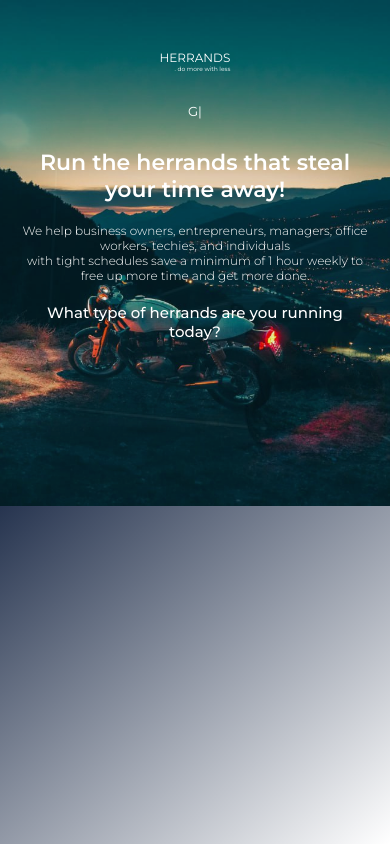
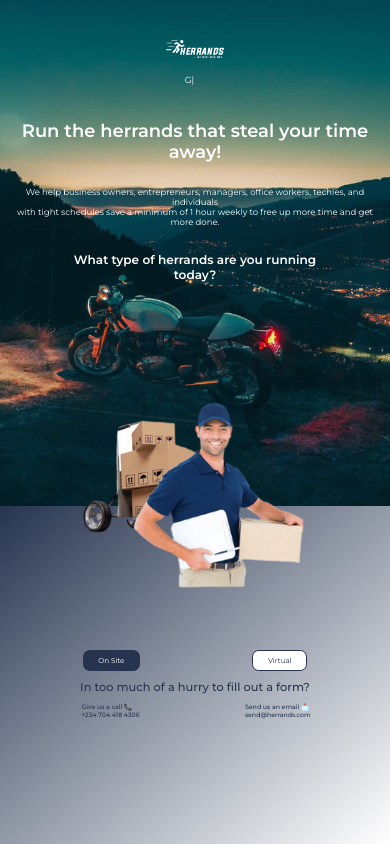
Before and after one commit to jummie-jk/Herrands-Website, a React (Create React App) app: page / in a window 390 px wide. Built offline with nearby package versions, Linux system fonts and the light colour scheme.

Commit message:
updated mobile and desktop view

```diff
--- a/src/App.js
+++ b/src/App.js
@@ -1,7 +1,7 @@
 import React from "react";
 import Headers from "./Headers";
 import Contents from "./Contents";
-import ContactUs from "./ContactUs";
+import ContactUs from "./Contact";
 function App(){
   return <div>
     <div className="background--img">
--- /dev/null
+++ b/src/Contact.jsx
@@ -0,0 +1,27 @@
+import React from "react";
+import pic from "./images/delivery-man1.png";
+function ContactUs(){
+
+    return(
+            <div className="herrands--container">
+                <div className="image-container">
+                     <img src={pic} alt="A delivery man" className="herrand-img"></img>
+
+                </div>
+                <div className="contact-box">
+                    <div className="herrands-btn">
+                        <a href="https://whatsform.com/U8B5Ox" className="btn btn--blue btn--animated">On Site </a>
+                        <a href="https://whatsform.com/21FL4_" className="btn btn--white btn--animated">Virtual</a>
+                    </div>
+                    <div className="herrands-form-text">
+                        <p>In too much of a hurry to fill out a form? </p>
+                    </div>
+                    <div className="herrands-contact-text">
+                        <p>Give us a call 📞<br></br>+234 704 418 4306 </p>
+                        <p>Send us an email 📩 <br></br> send@herrands.com</p>
+                    </div>
+                </div>
+            </div>
+    )
+}
+export default ContactUs;
--- a/src/ContactUs.jsx
+++ /dev/null
@@ -1,13 +0,0 @@
-import React from "react";
-import pic from "./images/delivery-man1.png";
-function ContactUs(){
-
-    return(
-            <div>
-                <div className="herrands--container">
-                     {/* <img src={pic} alt="A delivery man" className="herrand-img"></img> */}
-                </div>
-            </div>
-    )
-}
-export default ContactUs;
--- a/src/Contents.jsx
+++ b/src/Contents.jsx
@@ -9,8 +9,8 @@ function Contents(){
             <div className="main--text">
                 <h1>Run the herrands that steal your time away!</h1>
                 <p>
-                We help business owners, entrepreneurs, managers, office workers, techies, and individuals<br></br>
-                with tight schedules save a minimum of  1 hour weekly to free up more time and get more done.
+                    We help business owners, entrepreneurs, managers, office workers, techies, and individuals<br></br>
+                    with tight schedules save a minimum of  1 hour weekly to free up more time and get more done.
                 </p>
                 <h3>What type of herrands are you running <br></br>today?</h3>
             </div>
--- a/src/Headers.jsx
+++ b/src/Headers.jsx
@@ -1,5 +1,6 @@
 import React from "react";
 import Typed from "react-typed"
+import logo from "./images/logo.svg";
 function Headers(){
     const date = new Date();
     const currentTime = date.getHours();
@@ -19,9 +20,7 @@ function Headers(){
     return(
         <div className="headings">
             <div className="branding">
-                {/* <img alt="Herrands--logo"> </img> */}
-                <p className="herrand--brandname">Herrands</p>
-                <p className="herrand--text">. do more with less</p>
+                <img src={logo} alt="A delivery man" className="herrand-logo"></img>
             </div>
             <div className="herrand--greeting">
                 <p>
--- a/src/index.css
+++ b/src/index.css
@@ -49,23 +49,13 @@ body {
   justify-content: space-between;
 }
 .branding{
-  margin-top: 3rem;
-  margin-left: 2.5rem;
+  margin-top: 2rem;
+  margin-left: 2rem;
 
 }
-.herrand--brandname {
-  color: #fff;
-  text-transform: uppercase;
-  font-size: 2rem;
-
-}
-.herrand--text{
-  color: #fff;
-  text-transform: lowercase;
-  font-size: .7rem;
-  padding-left: 5.1rem;
-  padding-bottom: -3rem;
-
+.herrand-logo {
+  height: 4rem;
+  width: 13rem;
 }
 
 /* Greeting Section */
@@ -83,27 +73,25 @@ body {
   flex-direction: column;
   align-items: center;
   text-align: center;
-  margin-top: 8rem;
+  margin-top: 4.5rem;
   padding: 3rem;
 }
 .main--text h1{
-  font-size: 4rem;
-  margin-bottom: 2rem;
+  font-size: 3.5rem;
+  margin-bottom: 2.2rem;
 }
 .main--text p{
-  font-size: 1.5rem;
-  margin-bottom: 2rem;
+  font-size: 1.3rem;
+  margin-bottom: 2.2rem;
 }
 .main--text h3{
   font-size: 2rem;
   margin-bottom: 2rem;
   animation: moveInButtom 1s ease-out .75s;
   animation-fill-mode: backwards;
-  /* animation-name: moveInButtom;
-  animation-duration: 1s;
-  animation-timing-function: ease-out;
-  animation-delay: 2s; */
 }
+
+
 /* Animation */
 @keyframes moveInButtom {
   0% {
@@ -118,10 +106,67 @@ body {
 .herrands--container{
   height: 40vh;
   background-image: linear-gradient(to right bottom, #26344f,#fff);
+  color: white;
 }
 .herrand-img{
-  margin-top: -9rem;
-  height: 340px;
-  margin-left: 10rem;
+  margin-top: -7rem;
+  height: 36rem;
+  margin-left: 8rem;
 
 }
+.contact-box{
+  display: flex;
+  flex-direction: column;
+  align-items: flex-end;
+  margin-top: -25rem;
+  margin-right: 15rem;
+}
+
+/* buttons */
+.btn:link,
+.btn:visited {
+  text-decoration: none;
+  padding: 1.2rem 3.3rem;
+  display: inline-block;
+  border-radius: 1.5rem;
+  transition: all .2s;
+  position: relative;
+  font-size: 1.6rem;
+ }
+
+.btn:hover {
+  box-shadow: 0 1rem 2rem rgba(0, 0, 0, 0.2);
+}
+.btn:active {
+  transform: translateY(-1rem);
+  box-shadow: 0 0.5rem 1rem rgba(0, 0, 0, 0.2);
+ }
+.btn--white {
+  background-color: #fff;
+  color: #26344f;
+  margin-left: 24rem;
+  border: 1px solid #26344f;
+ }
+.btn--blue {
+  background-color: #26344f;
+  color: #fff;
+  border: 1px solid #26344f;
+}
+
+.herrands-form-text{
+  margin-top: 3rem;
+  margin-bottom: 3rem;
+  font-weight: 500;
+  font-size: 2.4rem;
+  color: #26344f;
+}
+.herrands-contact-text{
+  color: #26344f;
+  display: flex;
+  font-weight: 500;
+  font-size: 1.3rem;
+
+}
+.herrands-contact-text p{
+  margin-left: 22.5rem;
+}
--- a/src/mediaquery.css
+++ b/src/mediaquery.css
@@ -1,85 +1,102 @@
 /* Media Query */
-@media (min-width: 701px) and (max-width: 950px) {
-
-    .branding{
-      margin-top: 3rem;
-      margin-left: 2.5rem;
-
-    }
-    .herrand--brandname {
-      font-size: 1.5rem;
-
-    }
-    .herrand--text{
-      font-size: .6rem;
-      padding-left: 3.4rem;
-
-    }
-    .herrand--greeting{
-      font-size: 1.5rem;
-      margin-top: 3rem;
-      margin-right: 2.5rem;
+@media (max-width:1200px) {
+    html {
+        font-size: 53%;
       }
       .main--text{
-      margin-top: 8rem;
-      padding: 3rem;
-    }
-    .main--text h1{
-      font-size: 3rem;
-      margin-bottom: 3rem;
-    }
-    .main--text p{
-      font-size: 1.5rem;
-      margin-bottom: 3rem;
-    }
-    .main--text h3{
-      font-size: 1.7rem;
-      margin-bottom: 1.5rem;
-    }
-  }
-  @media (min-width: 451px) and (max-width: 700px) {
-
-    .branding{
-      margin-top: 2.5rem;
-      margin-left: 1.5rem;
-
-    }
-    .herrand--brandname {
-      font-size: 1rem;
-
-    }
-    .herrand--text{
-      font-size: .6rem;
-      padding-left: .6rem;
-
-    }
-    .herrand--greeting{
-      font-size: 1rem;
-      margin-top: 2rem;
-      margin-right: 1.5rem;
-     }
-     .main--text{
-      margin-top: 5.5rem;
+        margin-top: 5rem;
         padding: 2rem;
       }
       .main--text h1{
-      font-size: 2.5rem;
-      margin-bottom: 2.5rem;
-      font-weight: 600;
+        font-size: 4rem;
+        margin-bottom: 9rem;
       }
       .main--text p{
-      font-size: 1.4rem;
-      padding-bottom: 1.5rem;
-      font-weight: 300;
+        font-size: 1.8rem;
+        margin-bottom: 7rem;
       }
       .main--text h3{
-      font-size: 2rem;
+        font-size: 2.5rem;
         margin-bottom: 2rem;
-      font-weight: 00;
+      }
+      .herrand-img{
+        margin-top: -15rem;
+        height: 46rem;
+        margin-left: 3rem;
       }
 }
+@media (max-width:1050px) {
+    html {
+        font-size: 48%;
+      }
+      .main--text{
+        margin-top: 1rem;
+        padding: 5rem;
+      }
+      .main--text h1{
+        font-size: 4.5rem;
+        margin-bottom: 7rem;
+      }
 
-  @media (max-width: 451px) {
+      .herrand-img{
+        margin-top: -20rem;
+        height: 40rem;
+        margin-left: 3rem;
+      }
+      .contact-box{
+
+        margin-top: -18rem;
+
+      }
+}
+@media (max-width:900px) {
+    html {
+        font-size: 41%;
+      }
+      .herrand-img{
+        margin-top: -15rem;
+        height: 45rem;
+        margin-left: 0;
+      }
+      .image-container{
+        text-align: center;
+        height: 30rem;
+      }
+      .contact-box{
+        display: flex;
+        flex-wrap: wrap;
+        flex-direction: column ;
+        align-items: center;
+        justify-items: center;
+        margin-top: -7rem;
+        margin-right: 0;
+      }
+      .btn--white {
+        margin-left: 45rem;
+       }
+      .herrands-form-text{
+        margin-top: 4rem;
+        margin-bottom: 4rem;
+        font-size: 3.5rem;
+
+      }
+      .herrands-contact-text{
+        display: flex;
+        font-size: 2.35rem;
+
+      }
+      .herrands-contact-text p{
+        margin-left: 12rem;
+        margin-right: 11.5rem;
+      }
+
+
+
+}
+@media (max-width:600px) {
+    html {
+        font-size: 36%;
+      }
       .headings{
         display: flex;
         flex-direction: column;
@@ -89,88 +106,123 @@
       }
 
       .branding{
-      padding-top: 2rem;
+        padding-top: 3rem;
         margin-left: 0;
 
       }
-    .herrand--brandname {
-      font-size: 1.2rem;
+
+      .herrand-img{
+        margin-top: -15rem;
+        height: 35rem;
+        margin-left: 0;
+
+      }
+      .main--text{
+        margin-top: 0rem;
+        padding: 1rem;
+      }
+      .contact-box{
+        margin-top: -5rem;
+        margin-right: 0;
+      }
+      .btn--white {
+        margin-left: 26rem;
+       }
+       .herrands-form-text{
+        margin-top: 2rem;
+        margin-bottom: 2rem;
+        font-size: 2.55rem;
+
+      }
+      .herrands-contact-text{
+        font-size: 1.4rem;
+
+      }
+}
+@media (max-width:472px) {
+    html {
+        font-size: 30%;
+      }
+      .branding{
+        padding-top: 7rem;
+        margin-left: 0;
+
+      }
+      .main--text{
+        margin-top: 5rem;
+        padding: 3rem;
+      }
+      .main--text h1{
+        font-size: 4rem;
+        margin-bottom: 5.5rem;
+      }
+      .main--text p{
+        font-size: 1.9rem;
+        margin-bottom: 5.5rem;
+      }
+      .main--text h3{
+        font-size: 2.7rem;
+        margin-bottom: 2rem;
+      }
+      .herrand-img{
+        margin-top: -27rem;
+        height: 50rem;
+        margin-left: 0;
+
+      }
+      .btn--white {
+        margin-left: 26rem;
+       }
+      .contact-box{
+        margin-top: 4rem;
+        margin-right: 0;
+      }
+}
+@media (max-width:395px) {
+    html {
+        font-size: 28%;
+      }
+      .herrand-img{
+        margin-top: -25rem;
+        height: 46rem;
+
+      }
+      .contact-box{
+        margin-top: 2rem;
+        margin-right: 0;
+      }
+      .btn--white {
+        margin-left: 25rem;
+       }
+
+}
+@media (max-width:335px) {
+    html {
+        font-size: 26%;
+      }
+      .herrand-img{
+        margin-top: -20rem;
+        height: 46rem;
+
+      }
+      .contact-box{
+        margin-top: 1rem;
+        margin-right: 0;
+        text-align: center;
+      }
+      .btn--white {
+        margin-left: 15rem;
+        margin-right: 0rem;
+       }
+       .herrands-contact-text p{
+        margin-left: 6rem;
+        margin-right: 6.5rem;
+      }
+      .herrands-form-text{
+        display: flex;
+        font-size: 2rem;
+        text-align: center;
 
       }
 
-    .herrand--text{
-      font-size: .6rem;
-      padding-left: 1.5rem;
-      padding-bottom: -3rem;
-
 }
-    .herrand--greeting{
-      font-size: 1.3rem;
-      margin-top: 3rem;
-      margin-right: 0;
-     }
-     .main--text{
-      margin-top: 1rem;
-      padding: 2rem;
-    }
-    .main--text h1{
-      font-size: 2.2rem;
-      margin-bottom: 2rem;
-      font-weight: 600;
-    }
-    .main--text p{
-      font-size: 1.2rem;
-      margin-bottom: 2rem;
-      font-weight: 300;
-    }
-    .main--text h3{
-      font-size: 1.5rem;
-      padding-bottom: 2rem;
-      font-weight: 500;
-    }
-    .herrand-img{
-        /* margin-top: -25rem; */
-        height: 200px;
-        padding-top: 2rem;
-        margin: 0 auto;
-
-
-      }
-  }
-  @media (max-width: 371px) {
-
-      .branding{
-        padding-top: 1.5rem;
-      }
-      .herrand--brandname {
-        font-size: 1rem;
-
-      }
-      .herrand--text{
-        font-size: .5rem;
-        padding-left: 1.2rem;
-        padding-bottom: -3rem;
-
-      }
-      .herrand--greeting{
-        font-size: 1.1rem;
-
-       }
-       .main--text{
-        margin-top: 1.3rem;
-        padding: 2rem;
-      }
-      .main--text h1{
-        font-size: 1.8rem;
-        margin-bottom: 1rem;
-      }
-      .main--text p{
-        font-size: 1rem;
-        margin-bottom: 1rem;
-
-      }
-      .main--text h3{
-        font-size: 1.2rem;
-
-      }
-  }
```
Also changed, not shown: src/images/Desktop 1.jpeg (deleted), src/images/logo.svg (added). Lines whose indentation alone changed are shown as unchanged.
